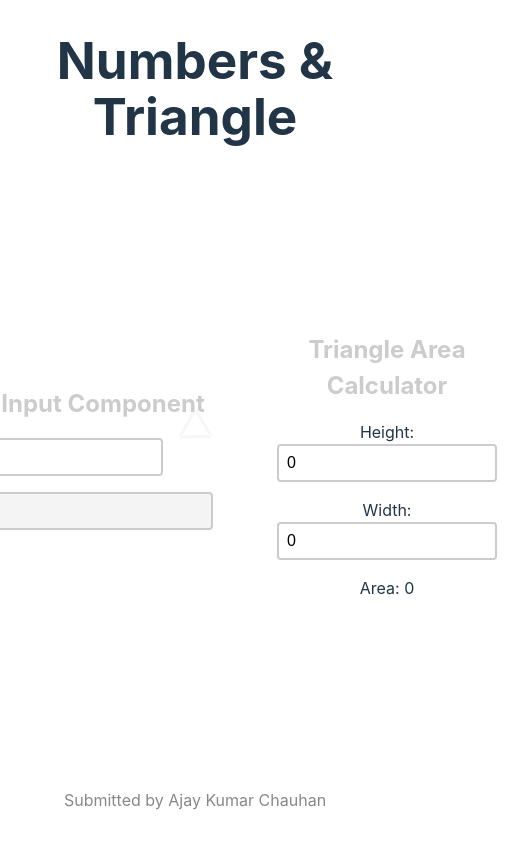
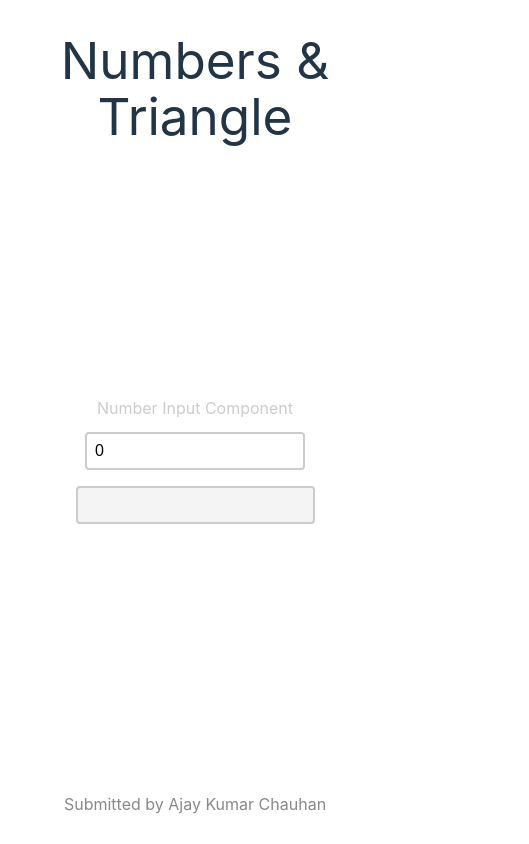
Before and after one commit to akchauhan2/triangle, a React (Vite) app: page / in a window 390 px wide. Shown: the whole page, 529 px wide, since content can reach past the window. Built offline with nearby package versions, Linux system fonts and the light colour scheme.

Commit message:
reset.css

```diff
--- a/src/App.scss
+++ b/src/App.scss
@@ -1,13 +1,5 @@
-h1,
-h2,
-h3,
-h4,
-h5,
-h6,
-p {
-  padding: 0;
-  margin: 0;
-}
+@import url("./reset.css");
+
 html,
 body,
 #root {
@@ -75,10 +67,12 @@
 
 input[type="number"] {
   width: 200px;
+  max-width: 100%;
 }
 
 input[type="text"] {
   width: 300px;
+  max-width: 100%;
   background-color: #f4f4f4;
   color: #333;
   font-weight: bold;
@@ -87,3 +81,26 @@
 .center {
   text-align: center;
 }
+
+@media screen and (max-width: 768px) {
+  #root {
+    background: unset;
+  }
+  .wrapper {
+    display: block;
+    max-width: 100%;
+    overflow: auto;
+  }
+  .card {
+    padding: 1em 0.2em;
+    box-sizing: border-box;
+  }
+  input[type="text"] {
+    width: 100%;
+    box-sizing: border-box;
+  }
+}
+
+.heading {
+  margin-bottom: 1em;
+}
--- a/src/Components/Numbers/NumberInputComponent.tsx
+++ b/src/Components/Numbers/NumberInputComponent.tsx
@@ -24,7 +24,7 @@
 
   return (
     <div className="number-input-component">
-      <h2>Number Input Component</h2>
+      <h2 className="heading">Number Input Component</h2>
       <input
         type="number"
         placeholder="Enter a number"
--- a/src/Components/Triangle/Area.tsx
+++ b/src/Components/Triangle/Area.tsx
@@ -27,7 +27,7 @@
 
   return (
     <div className="center">
-      <h2>Triangle Area Calculator</h2>
+      <h2 className="heading">Triangle Area Calculator</h2>
       <div>
         <label htmlFor="height-input">Height: </label>
         <input
--- /dev/null
+++ b/src/reset.css
@@ -0,0 +1,128 @@
+/* http://meyerweb.com/eric/tools/css/reset/
+   v2.0 | 20110126
+   License: none (public domain)
+*/
+
+html,
+body,
+div,
+span,
+applet,
+object,
+iframe,
+h1,
+h2,
+h3,
+h4,
+h5,
+h6,
+p,
+blockquote,
+pre,
+a,
+abbr,
+acronym,
+address,
+big,
+cite,
+code,
+del,
+dfn,
+em,
+img,
+ins,
+kbd,
+q,
+s,
+samp,
+small,
+strike,
+strong,
+sub,
+sup,
+tt,
+var,
+b,
+u,
+i,
+center,
+dl,
+dt,
+dd,
+ol,
+ul,
+li,
+fieldset,
+form,
+label,
+legend,
+table,
+caption,
+tbody,
+tfoot,
+thead,
+tr,
+th,
+td,
+article,
+aside,
+canvas,
+details,
+embed,
+figure,
+figcaption,
+footer,
+header,
+hgroup,
+menu,
+nav,
+output,
+ruby,
+section,
+summary,
+time,
+mark,
+audio,
+video {
+  margin: 0;
+  padding: 0;
+  border: 0;
+  font: inherit;
+  vertical-align: baseline;
+}
+/* HTML5 display-role reset for older browsers */
+article,
+aside,
+details,
+figcaption,
+figure,
+footer,
+header,
+hgroup,
+menu,
+nav,
+section {
+  display: block;
+}
+body {
+  line-height: 1;
+}
+ol,
+ul {
+  list-style: none;
+}
+blockquote,
+q {
+  quotes: none;
+}
+blockquote:before,
+blockquote:after,
+q:before,
+q:after {
+  content: "";
+  content: none;
+}
+table {
+  border-collapse: collapse;
+  border-spacing: 0;
+}
```
